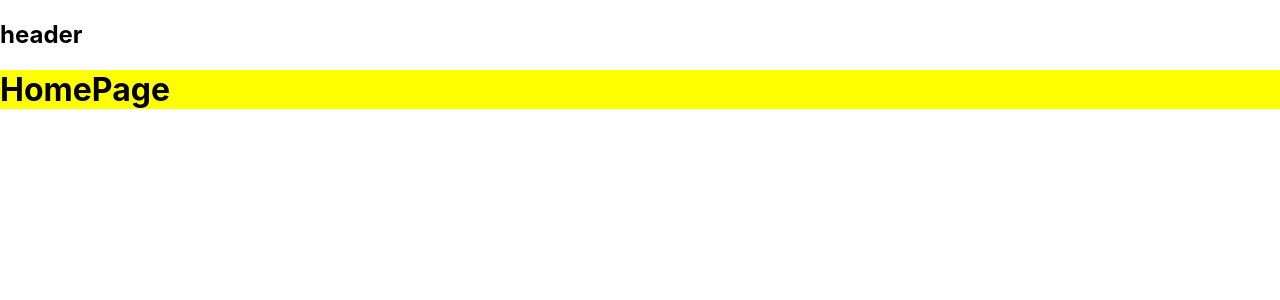
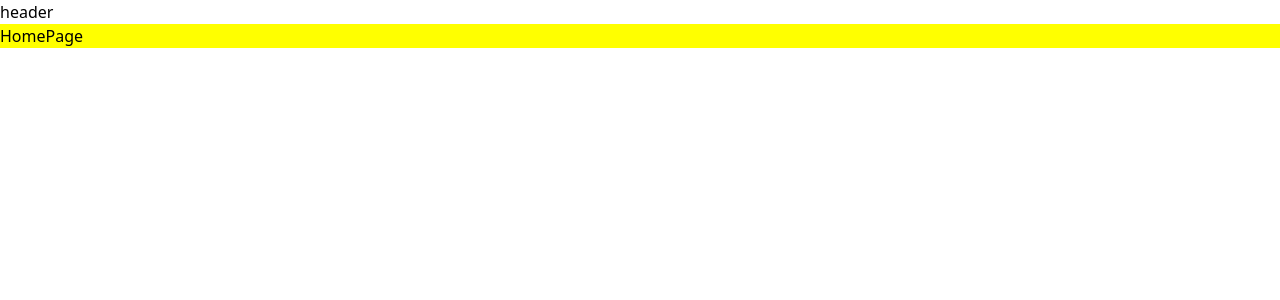
Before and after one commit to isma3l/podcast_itunes, a React (Create React App) app: page / in a window 1280 px wide. Shown: the top 300 px of the page. Built offline with nearby package versions, Linux system fonts and the light colour scheme.

Commit message:
➕ agregando tailwind al proyecto y borrando estilos por default

```diff
--- a/package.json
+++ b/package.json
@@ -56,7 +56,8 @@
     "eslint-plugin-prettier": "^4.2.1",
     "eslint-plugin-react": "^7.31.8",
     "eslint-plugin-react-hooks": "^4.6.0",
-    "prettier": "^2.7.1"
+    "prettier": "^2.7.1",
+    "tailwindcss": "^3.3.1"
   },
   "main": "index.js",
   "author": "isma3l <karlo.ismael@gmail.com>",
--- a/src/App.css
+++ /dev/null
@@ -1,38 +0,0 @@
-.App {
-  text-align: center;
-}
-
-.App-logo {
-  height: 40vmin;
-  pointer-events: none;
-}
-
-@media (prefers-reduced-motion: no-preference) {
-  .App-logo {
-    animation: App-logo-spin infinite 20s linear;
-  }
-}
-
-.App-header {
-  background-color: #282c34;
-  min-height: 100vh;
-  display: flex;
-  flex-direction: column;
-  align-items: center;
-  justify-content: center;
-  font-size: calc(10px + 2vmin);
-  color: white;
-}
-
-.App-link {
-  color: #61dafb;
-}
-
-@keyframes App-logo-spin {
-  from {
-    transform: rotate(0deg);
-  }
-  to {
-    transform: rotate(360deg);
-  }
-}
--- a/src/App.tsx
+++ b/src/App.tsx
@@ -1,4 +1,3 @@
-import "./App.css";
 import { Route, Routes } from "react-router-dom";
 import {
   PodcastDetailsComponent,
--- a/src/index.css
+++ b/src/index.css
@@ -1,13 +1,3 @@
-body {
-  margin: 0;
-  font-family: -apple-system, BlinkMacSystemFont, 'Segoe UI', 'Roboto', 'Oxygen',
-    'Ubuntu', 'Cantarell', 'Fira Sans', 'Droid Sans', 'Helvetica Neue',
-    sans-serif;
-  -webkit-font-smoothing: antialiased;
-  -moz-osx-font-smoothing: grayscale;
-}
-
-code {
-  font-family: source-code-pro, Menlo, Monaco, Consolas, 'Courier New',
-    monospace;
-}
+@tailwind base;
+@tailwind components;
+@tailwind utilities;
--- /dev/null
+++ b/tailwind.config.js
@@ -0,0 +1,6 @@
+/** @type {import('tailwindcss').Config} */
+export const content = ["./src/**/*.{js,jsx,ts,tsx}"];
+export const theme = {
+  extend: {},
+};
+export const plugins = [];
--- a/tsconfig.json
+++ b/tsconfig.json
@@ -19,5 +19,6 @@
     "isolatedModules": true,
     "noEmit": true,
     "jsx": "react-jsx"
-  }
+  },
+  "include": ["src"]
 }
```
Also changed, not shown: 1 other file (tests, documents, lock files or other folders).
